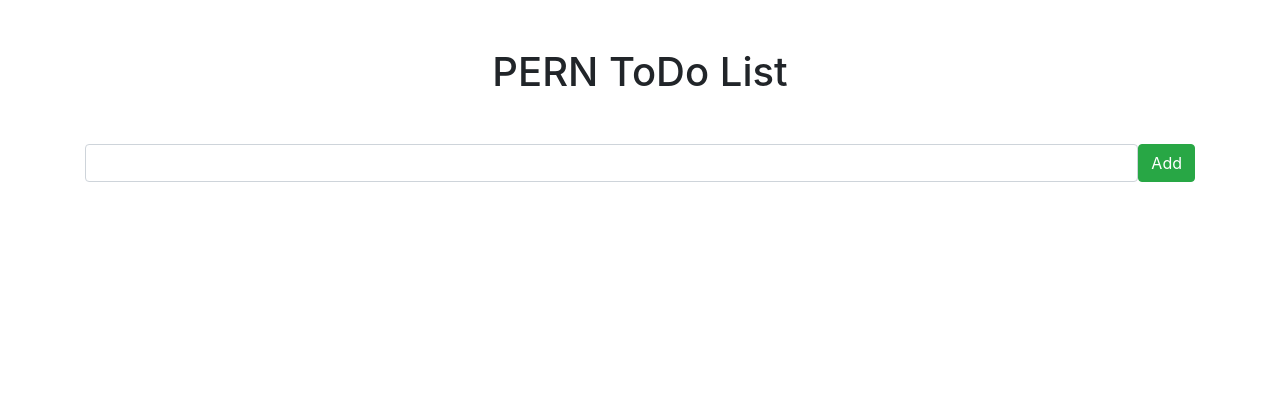
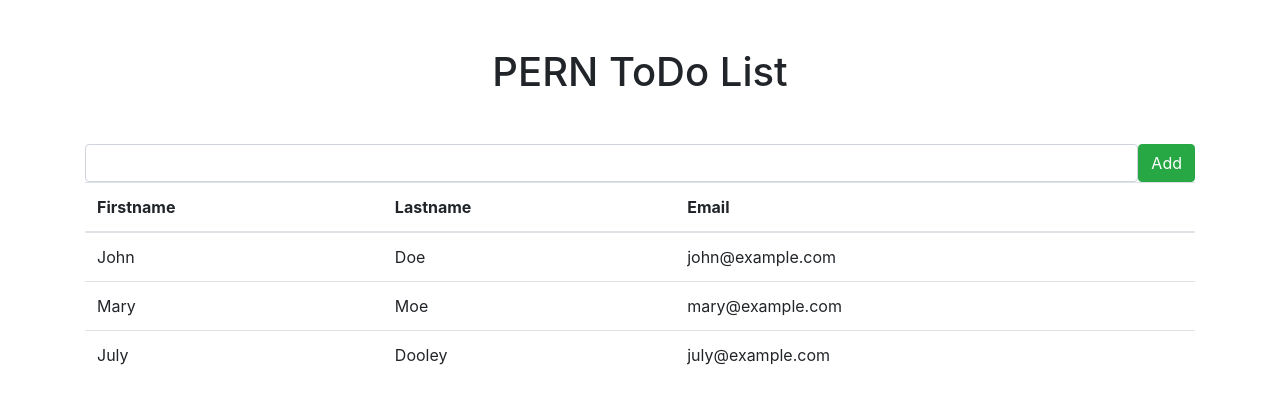
Before and after one commit to enx-code/pern-todo, a React (Create React App) app in the folder client/: page / in a window 1280 px wide. Shown: the top 404 px of the page. Built offline with nearby package versions, Linux system fonts and the light colour scheme; the HTML template or start-up script is replaced by a standard one.

Commit message:
table added

```diff
--- a/client/src/components/listTodo.js
+++ b/client/src/components/listTodo.js
@@ -2,9 +2,34 @@
 
 const ListTodo = ({ todos }) => {
     return (
-        <Fragment>
-
-        </Fragment>
+      <Fragment>
+        <table class="table">
+          <thead>
+            <tr>
+              <th>Firstname</th>
+              <th>Lastname</th>
+              <th>Email</th>
+            </tr>
+          </thead>
+          <tbody>
+            <tr>
+              <td>John</td>
+              <td>Doe</td>
+              <td>john@example.com</td>
+            </tr>
+            <tr>
+              <td>Mary</td>
+              <td>Moe</td>
+              <td>mary@example.com</td>
+            </tr>
+            <tr>
+              <td>July</td>
+              <td>Dooley</td>
+              <td>july@example.com</td>
+            </tr>
+          </tbody>
+        </table>
+      </Fragment>
     );
 }
 
```
